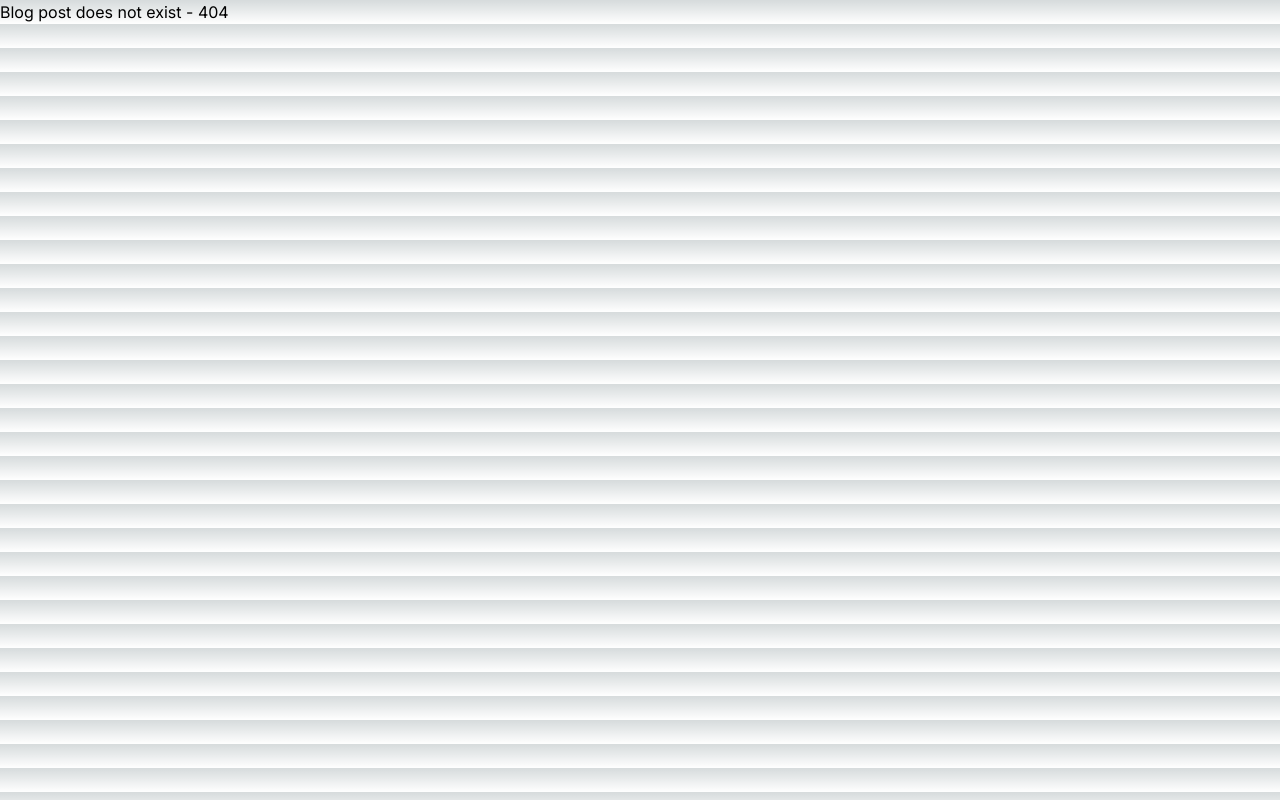
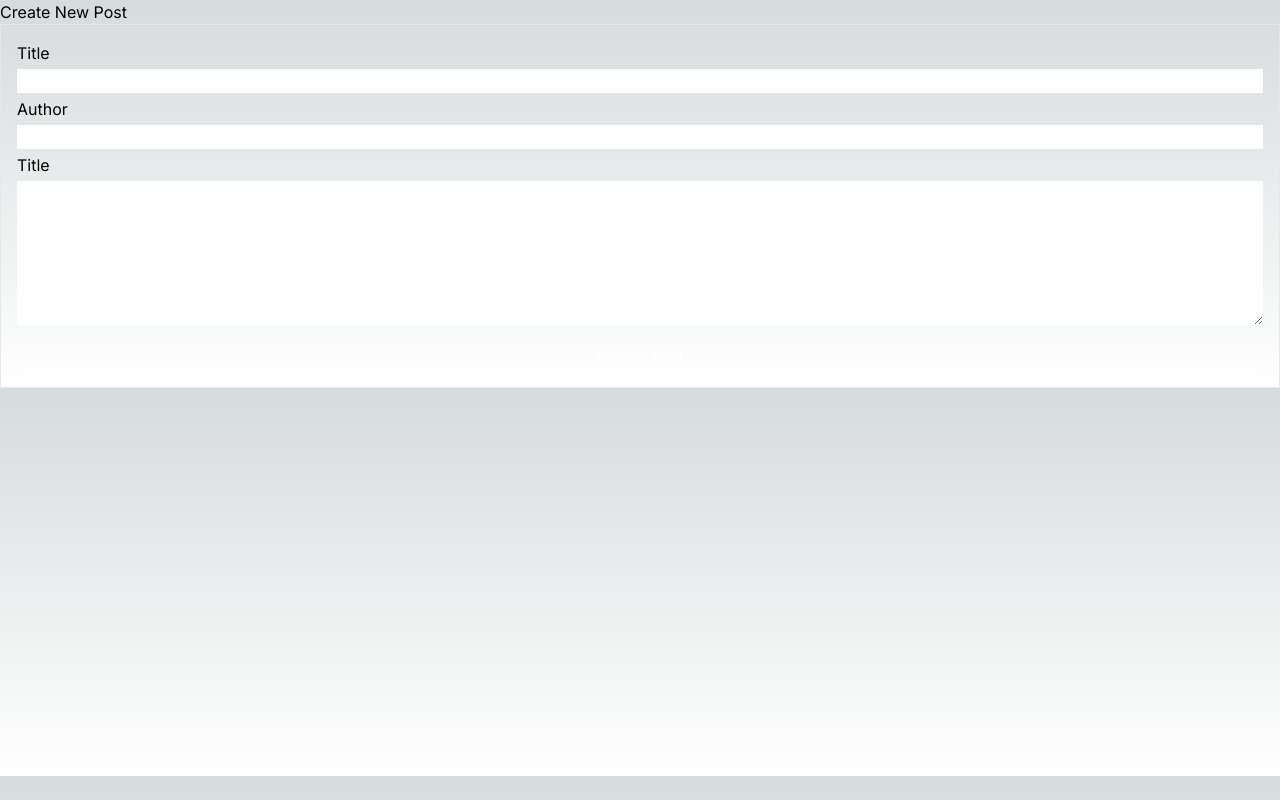
Before and after one commit to Jonatanhx/next-js-blog-2, a Next.js app: page /posts/create in a window 1280 px wide. Before the commit this address had no page. Built offline with nearby package versions, Linux system fonts and the light colour scheme.

Commit message:
You can now create blog posts and see them on the home page, edits JSON data

```diff
--- a/data/blog-posts.json
+++ b/data/blog-posts.json
@@ -12,5 +12,21 @@
     "title": "What are server components?",
     "author": "Ivan akulov",
     "content": " Lorem ipsum dolor sit amet consectetur adipisicing elit. Eligendi quidem impedit recusandae laudantium velit eum ullam possimus, aperiam fugiat repudiandae accusantium, cum dolorem ut expedita beatae totam quis ratione nobis."
+  },
+  {
+    "id": "1710162063434",
+    "slug": "1",
+    "$ACTION_ID_af1eb96231b4cbb0d0f305d94d4852a8c1984468": "",
+    "title": "1",
+    "author": "2",
+    "content": "3"
+  },
+  {
+    "id": "1710162095852",
+    "slug": "11",
+    "$ACTION_ID_af1eb96231b4cbb0d0f305d94d4852a8c1984468": "",
+    "title": "11",
+    "author": "2",
+    "content": "33"
   }
 ]
--- a/src/app/page.tsx
+++ b/src/app/page.tsx
@@ -11,6 +11,9 @@ export default async function home() {
         Blog
       </h1>
       <span className="mb-12">{date}</span>
+
+      <Link href="/posts/create">Add New Posts</Link>
+
       <h2 className="text-4xl mb-4">Latest posts</h2>
       <ul className="flex flex-col gap-4">
         {blogPosts.map((post) => (
--- /dev/null
+++ b/src/app/posts/create/page.tsx
@@ -0,0 +1,48 @@
+import { getAllBlogPosts } from "@/app/blogPosts";
+import fs from "fs/promises";
+export default async function CreatePostPage() {
+  const createBlogPost = async (formData: FormData) => {
+    "use server";
+
+    const rawData = Object.fromEntries(formData.entries()) as any;
+
+    const newPost = {
+      id: Date.now().toString(),
+      slug: rawData.title.toLowerCase().split(" ").join("-"),
+      ...rawData,
+    };
+
+    const blogPosts = await getAllBlogPosts();
+
+    blogPosts.push(newPost);
+    await fs.writeFile(
+      "data/blog-posts.json",
+      JSON.stringify(blogPosts, null, 2)
+    );
+  };
+
+  return (
+    <main>
+      <h1>Create New Post</h1>
+
+      <form
+        action={createBlogPost}
+        className="border p-4 flex flex-col gap-1 text-black"
+      >
+        <label htmlFor="title">Title</label>
+        <input id="title" name="title" />
+
+        <label htmlFor="author">Author</label>
+        <input id="author" name="author"></input>
+
+        <label htmlFor="content">Title</label>
+        <textarea id="content" name="content" rows={6}></textarea>
+
+        <button className="mt-4 border-b-2 border-white text-white">
+          {" "}
+          Create Post
+        </button>
+      </form>
+    </main>
+  );
+}
```
Lines whose indentation alone changed are shown as unchanged.
